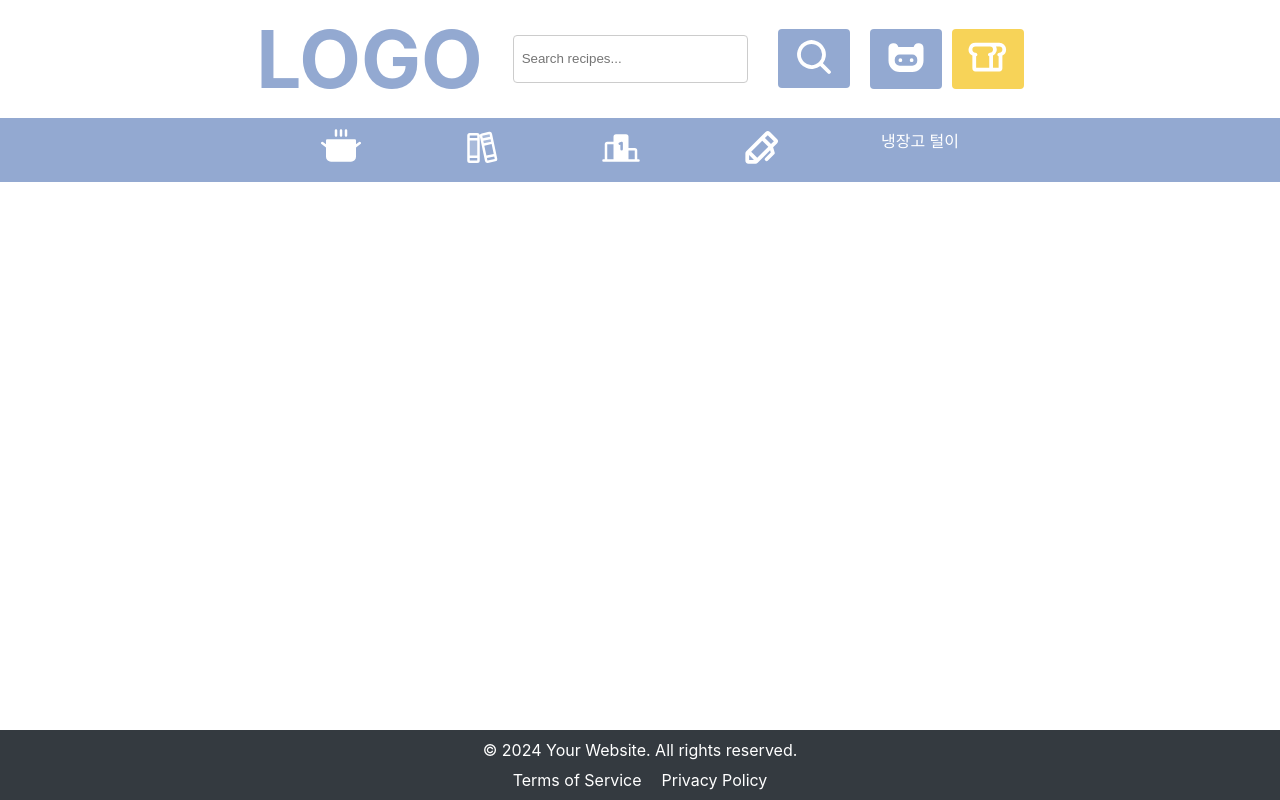
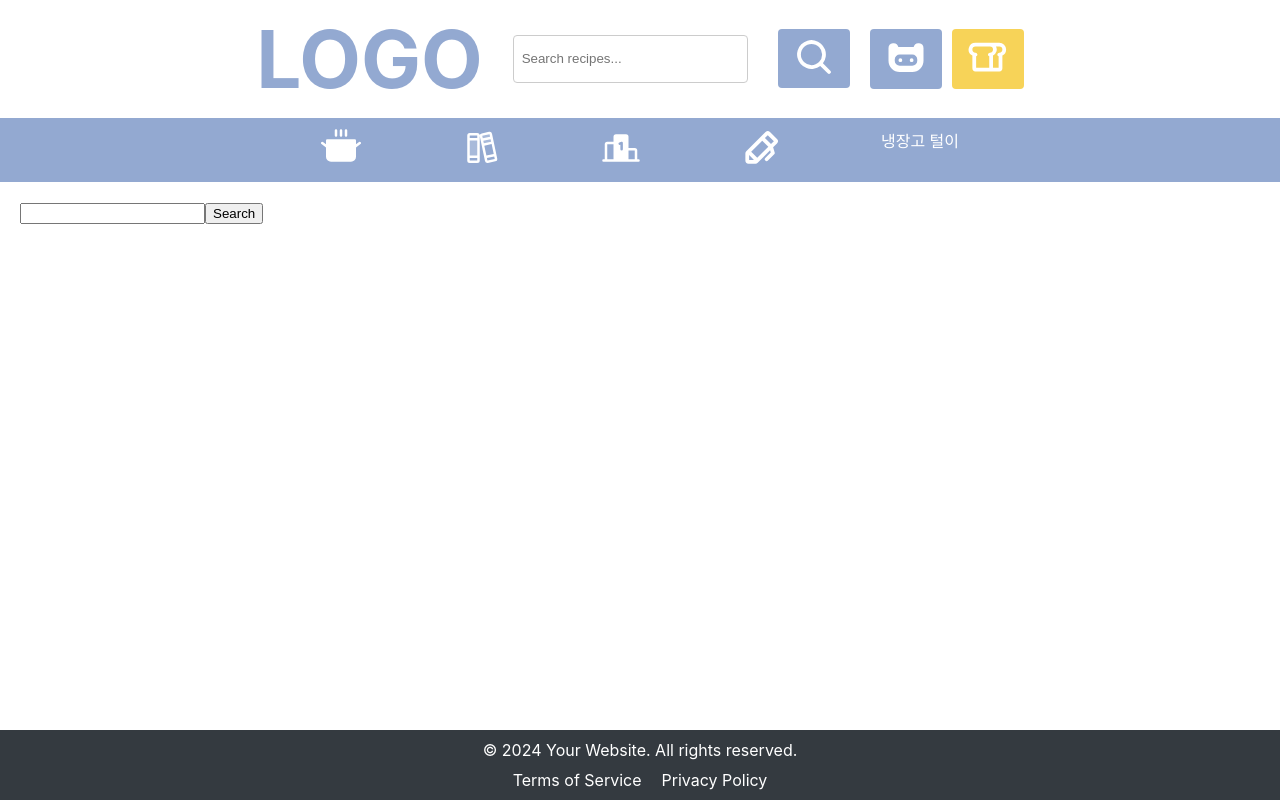
Before and after one commit to song9022/project-recipe, a React (Create React App) app in the folder recipe-app/: page /search-results in a window 1280 px wide. Built offline with nearby package versions, Linux system fonts and the light colour scheme.

Commit message:
커밋 이름

```diff
--- a/recipe-app/package.json
+++ b/recipe-app/package.json
@@ -9,6 +9,7 @@
     "@testing-library/jest-dom": "^5.17.0",
     "@testing-library/react": "^13.4.0",
     "@testing-library/user-event": "^13.5.0",
+    "axios": "^1.7.2",
     "react": "^18.3.1",
     "react-dom": "^18.3.1",
     "react-icons": "^5.2.1",
--- /dev/null
+++ b/recipe-app/src/pages/SearchRecipes.js
@@ -0,0 +1,37 @@
+import React, { useState } from 'react';
+import axios from 'axios';
+
+const SearchRecipes = () => {
+    const [keyword, setKeyword] = useState('');
+    const [searchResults, setSearchResults] = useState([]);
+
+    const handleSearch = () => {
+        axios.get(`http://localhost:8080/api/recipes/search?kw=${keyword}`)
+            .then(response => {
+                setSearchResults(response.data);
+            })
+            .catch(error => {
+                console.error('Error searching recipes:', error);
+            });
+    };
+
+    return (
+        <div>
+            <input
+                type="text"
+                value={keyword}
+                onChange={(e) => setKeyword(e.target.value)}
+            />
+            <button onClick={handleSearch}>Search</button>
+            <ul>
+                {searchResults.map(recipe => (
+                    <li key={recipe.id}>
+                        <p>{recipe.name}</p>
+                    </li>
+                ))}
+            </ul>
+        </div>
+    );
+};
+
+export default SearchRecipes;
--- a/recipe-app/src/routes/Router.js
+++ b/recipe-app/src/routes/Router.js
@@ -13,6 +13,7 @@ import Fridge from '../pages/Fridge';
 import Login from '../pages/Login';
 import Signup from '../pages/Signup';
 import MyPage from '../pages/MyPage';
+import SearchRecipes from '../pages/SearchRecipes';
 
 const RouterConfig = ({ searchQuery, setIsLoggedIn, isLoggedIn }) => (
   <Routes>
@@ -29,6 +30,7 @@ const RouterConfig = ({ searchQuery, setIsLoggedIn, isLoggedIn }) => (
     <Route path="/login" element={<Login setIsLoggedIn={setIsLoggedIn} />} />
     <Route path="/signup" element={<Signup />} />
     <Route path="/mypage" element={<MyPage />} />
+    <Route path="/search-results" element={<SearchRecipes searchQuery={searchQuery} />} /> {/* SearchResults 경로 추가 */}
   </Routes>
 );
 
```
Also changed, not shown: 1 other file (tests, documents, lock files or other folders).
